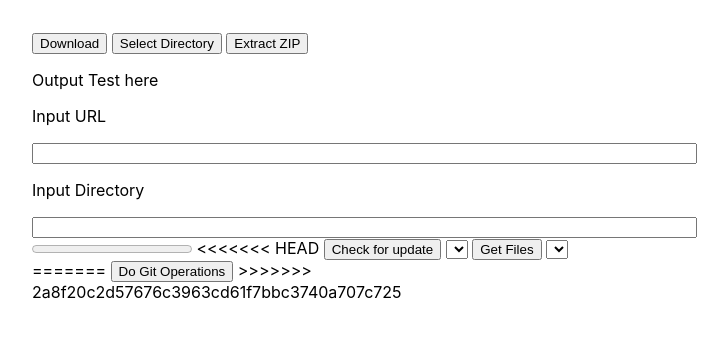
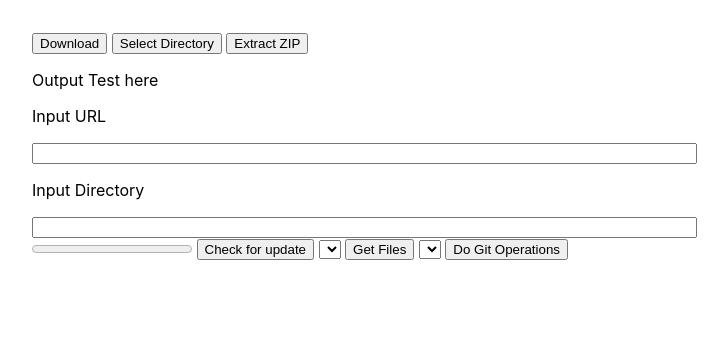
Before and after one commit to JustusPlays78/SectorFileUpdater, an Electron app: page updater/src/index.html in a window 1600 px wide. Shown: the whole page, without its empty margins (464-1192 px from the left). Drawn offline with Linux system fonts and the light colour scheme; no server answers.

Commit message:
index html fix

```diff
--- a/updater/src/index.html
+++ b/updater/src/index.html
@@ -17,16 +17,13 @@
     <input type="text" id="dirBox" name="name" size="80" readonly>
     <progress id="progressbar" max="100" value="0"></progress>
 
-<<<<<<< HEAD
 
     <button id="update">Check for update</button>
 
     <select name="Dropme Down" id="gng"></select>
     <button id="getFiles">Get Files</button>
     <select name="Dropme Down #2" id="files"></select>
-=======
     <button id="git">Do Git Operations</button>
->>>>>>> 2a8f20c2d57676c3963cd61f7bbc3740a707c725
 
     <script src="./renderer.js"></script>
   </body>
```
